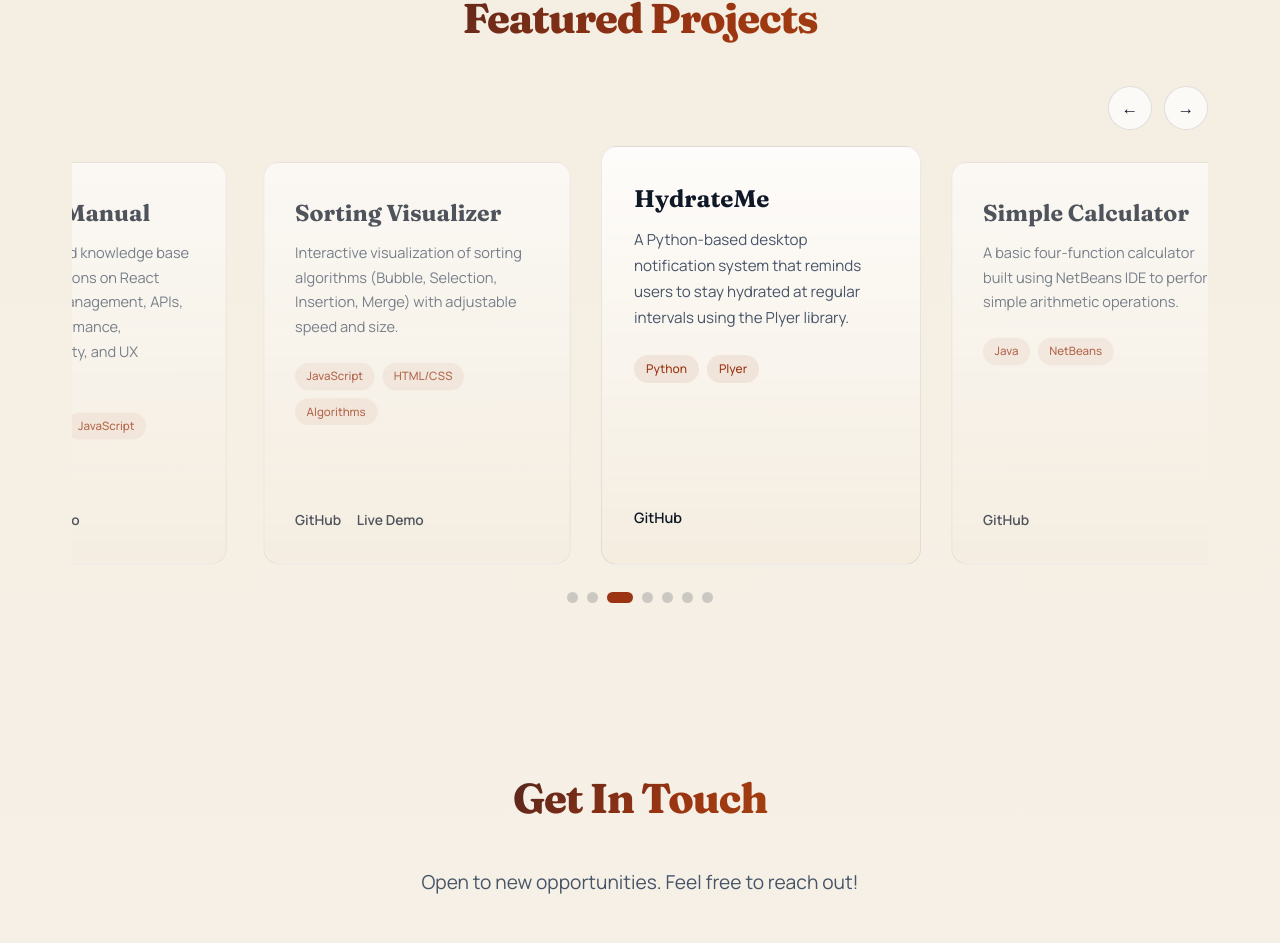
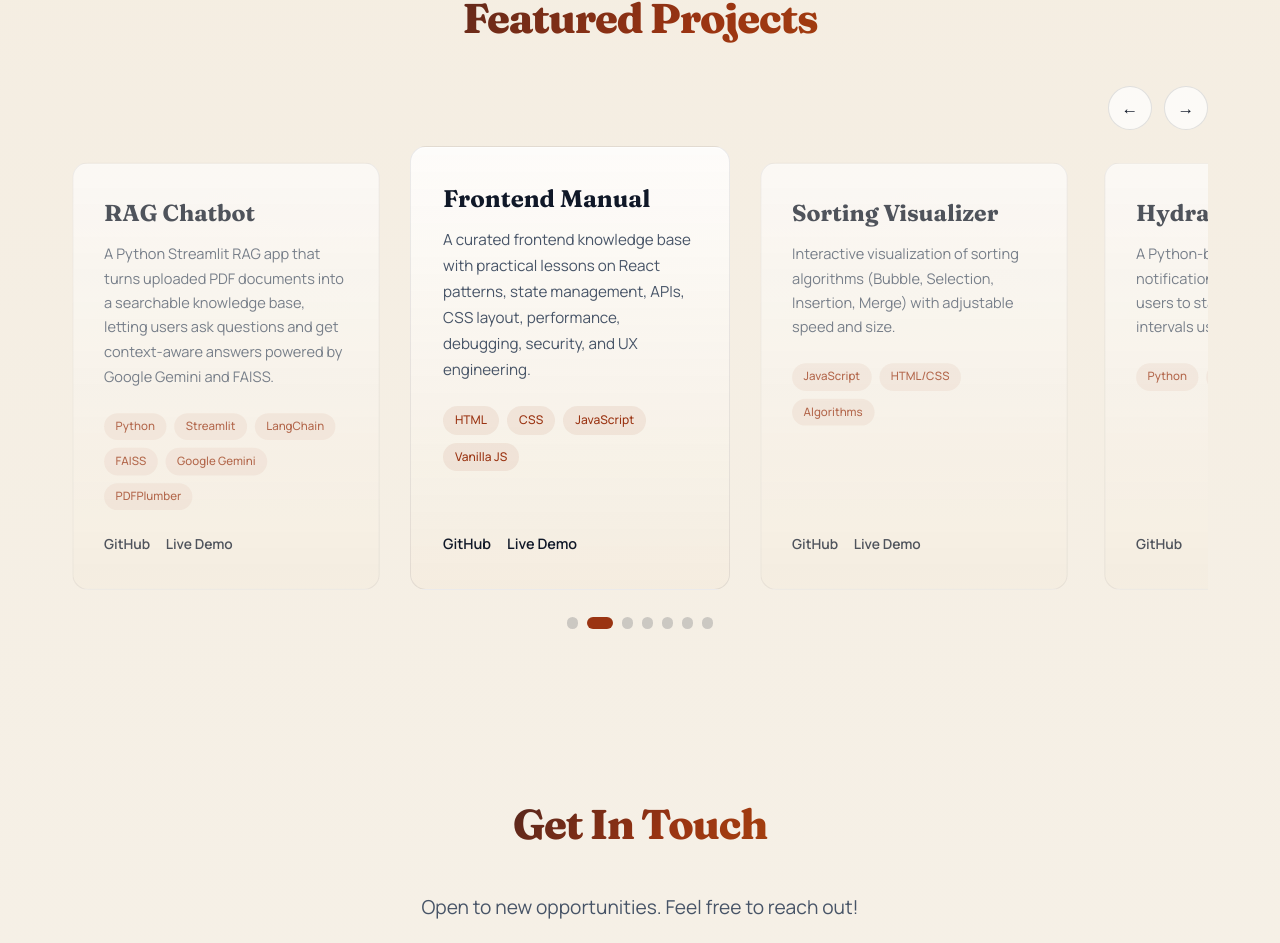
Before and after one commit to divya9936/My-Website, a React (Vite) app: page / in a window 1280 px wide. Shown: the part 3031-3974 px from the top of the page. Built offline with nearby package versions, Linux system fonts and the light colour scheme.

Commit message:
Add RAG Chatbot project details and update Projects page scroll behavior

```diff
--- a/src/data/projects.js
+++ b/src/data/projects.js
@@ -1,4 +1,19 @@
 export const projects = [
+    {
+    title: "RAG Chatbot",
+    description:
+      "A Python Streamlit RAG app that turns uploaded PDF documents into a searchable knowledge base, letting users ask questions and get context-aware answers powered by Google Gemini and FAISS.",
+    tech: [
+      "Python",
+      "Streamlit",
+      "LangChain",
+      "FAISS",
+      "Google Gemini",
+      "PDFPlumber",
+    ],
+    github: "https://github.com/divya9936/rag-chatbot",
+    live: "https://rag-powered-pdf-chatbot.streamlit.app/",
+  },
   {
     title: "Frontend Manual",
     description:
@@ -47,19 +62,5 @@ export const projects = [
     github: "#",
     live: "#",
   },
-  {
-    title: "RAG Chatbot",
-    description:
-      "A Python Streamlit RAG app that turns uploaded PDF documents into a searchable knowledge base, letting users ask questions and get context-aware answers powered by Google Gemini and FAISS.",
-    tech: [
-      "Python",
-      "Streamlit",
-      "LangChain",
-      "FAISS",
-      "Google Gemini",
-      "PDFPlumber",
-    ],
-    github: "#",
-    live: "#",
-  },
+
 ];
--- a/src/pages/Projects.jsx
+++ b/src/pages/Projects.jsx
@@ -12,10 +12,9 @@ export default function Projects() {
 
     const slide = track.children[index];
     if (slide) {
-      slide.scrollIntoView({
+      track.scrollTo({
+        left: slide.offsetLeft,
         behavior: "smooth",
-        inline: "start",
-        block: "nearest",
       });
     }
   };
@@ -52,19 +51,10 @@ export default function Projects() {
 
     const frameId = window.requestAnimationFrame(handleScroll);
 
-    const interval = window.setInterval(() => {
-      setActiveIndex((currentIndex) => {
-        const nextIndex = (currentIndex + 1) % projects.length;
-        scrollToIndex(nextIndex);
-        return nextIndex;
-      });
-    }, 5000);
-
     return () => {
       track.removeEventListener("scroll", handleScroll);
       window.removeEventListener("resize", handleScroll);
       window.cancelAnimationFrame(frameId);
-      window.clearInterval(interval);
     };
   }, []);
 
```
